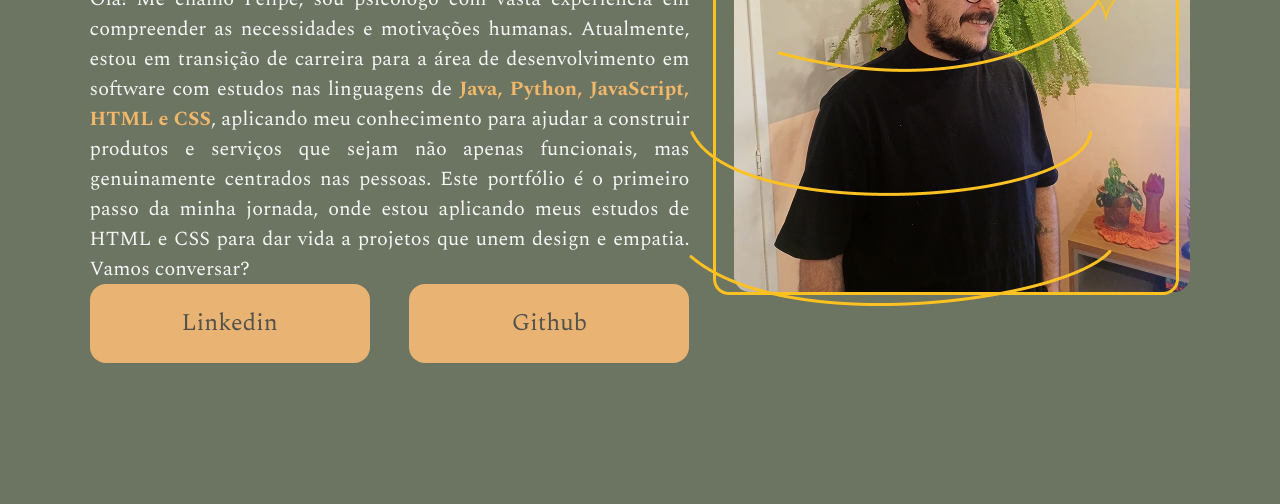
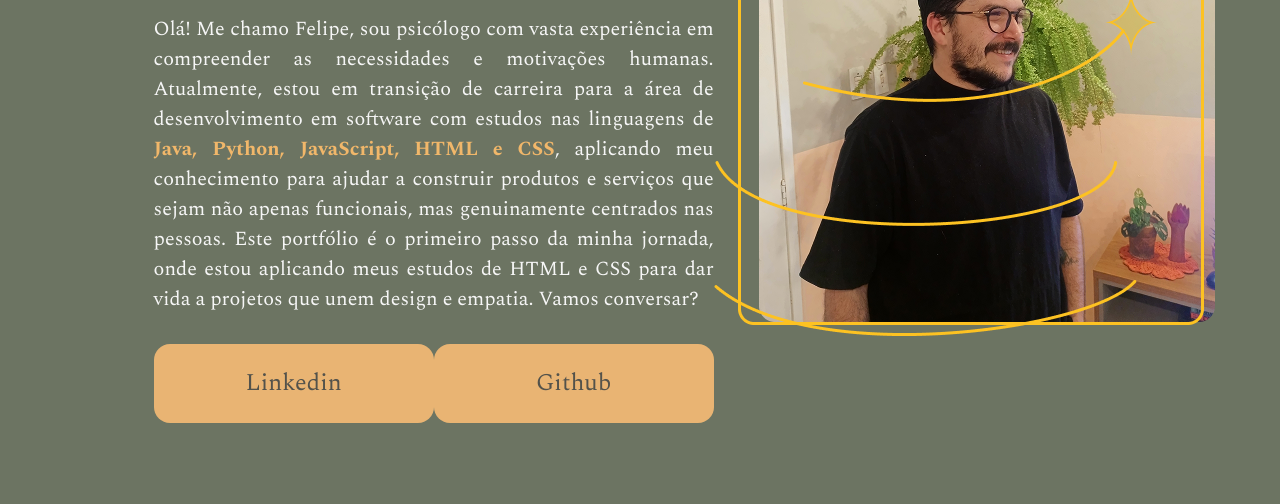
Before and after one commit to fefalipe/Portfolio, a plain HTML site: page index.html in a window 1280 px wide. Shown: the part 386-890 px from the top of the page. Drawn offline with nearby package versions, Linux system fonts and the light colour scheme; a web font is replaced by a local one.

Commit message:
Correçao de posicionamento e alinhamento da pagina no css.

```diff
--- a/style.css
+++ b/style.css
@@ -21,7 +21,7 @@ body{
 }
 
 .apresentacao{
-    margin: 7%;
+    margin: 7% 12%;
     display: flex;
     align-items: center;
     justify-content: space-between;
@@ -30,6 +30,9 @@ body{
 
 .apresentacao__conteudo{
     width: 815px;
+    display: flex;
+    flex-direction: column;
+    gap: 30px;
 }
 
 .apresentacao__conteudo__titulo{
```
